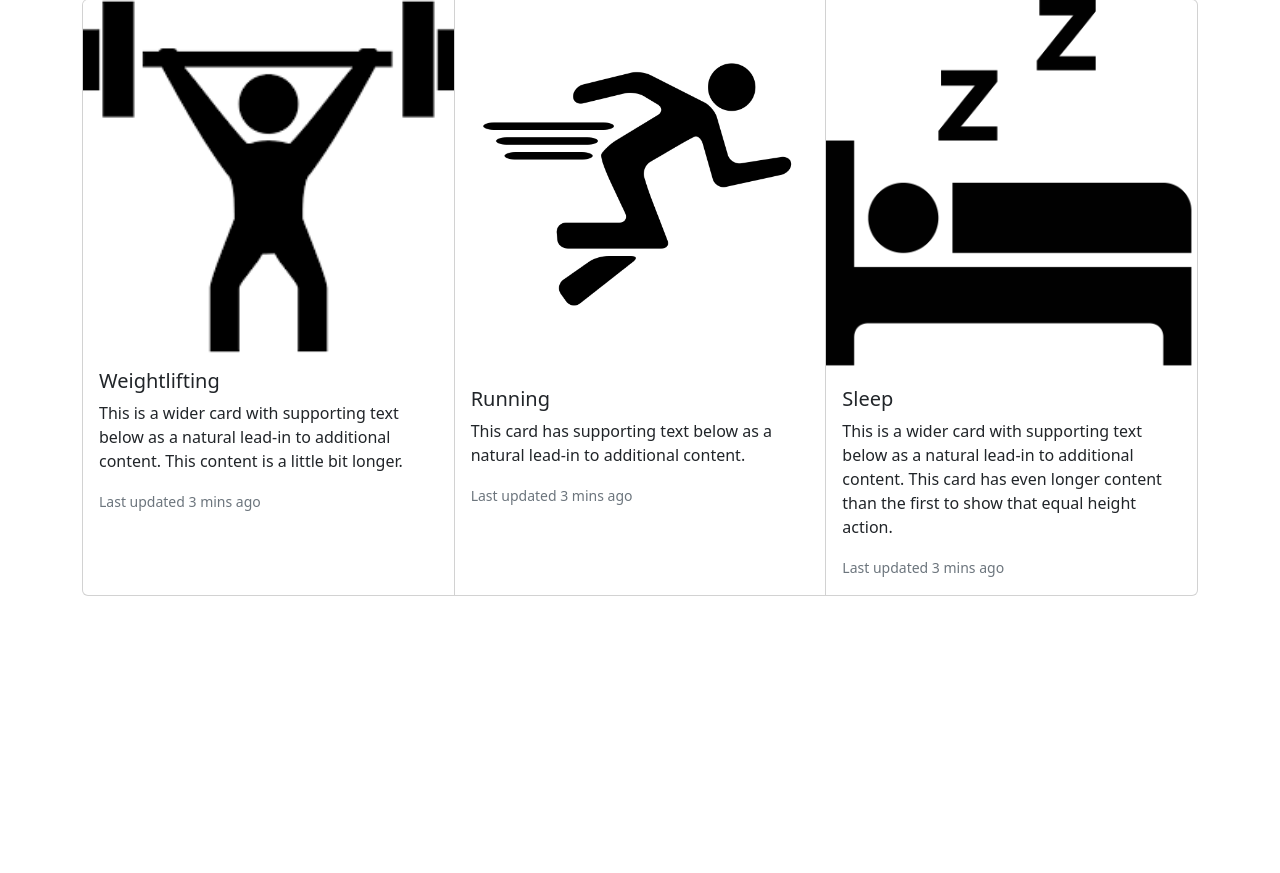
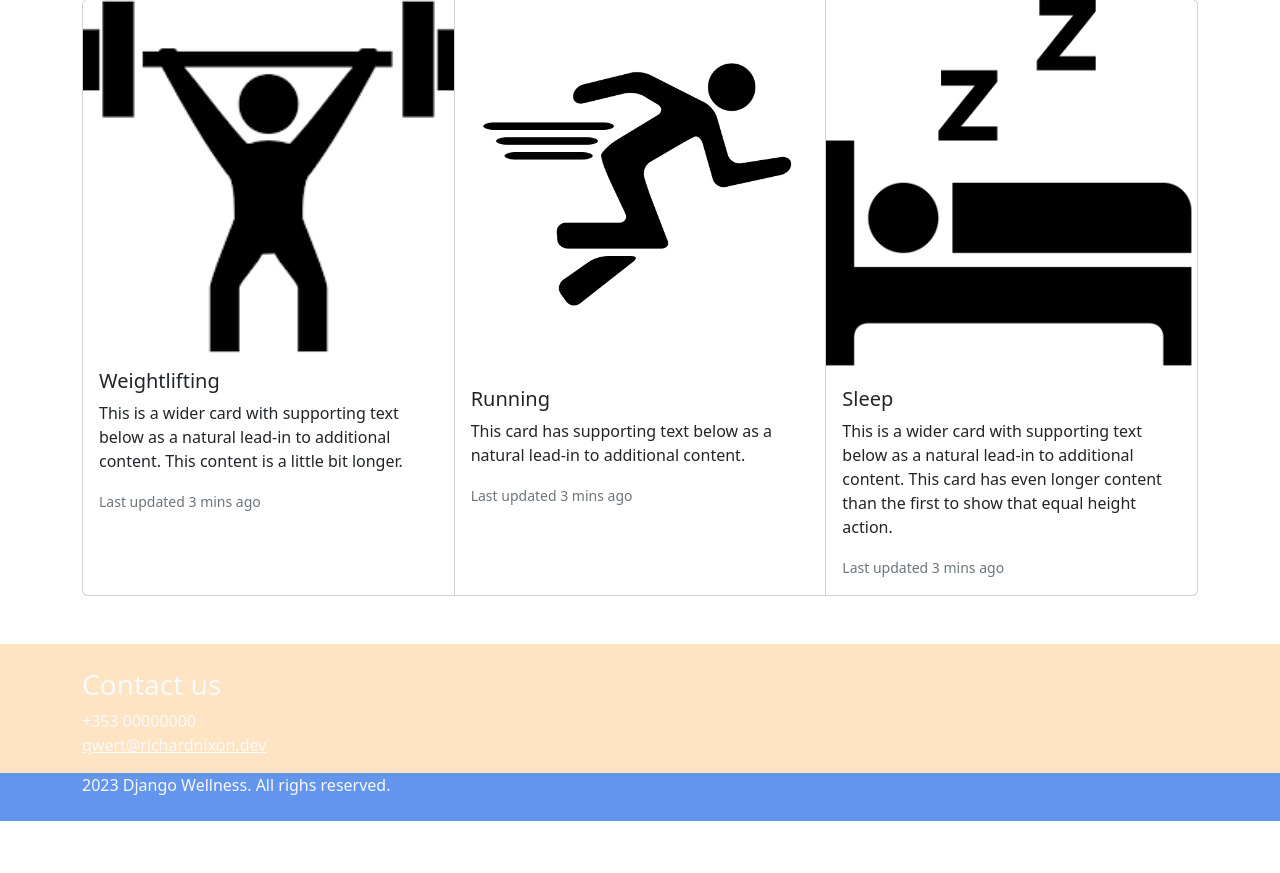
Before and after one commit to darkershell/django-wellness, a Django app: page / in a window 1280 px wide. Shown: the part 327-1200 px from the top of the page. Run offline with Django 4.2, Linux system fonts and the light colour scheme; some libraries are stand-ins or nearby versions.

Commit message:
Add footer

```diff
--- /dev/null
+++ b/wellness/core/static/css/style.css
@@ -0,0 +1,6 @@
+.main-footer{
+    background-color: bisque;
+}
+.rights{
+    background-color: cornflowerblue;
+}
--- a/wellness/core/templates/core/home.html
+++ b/wellness/core/templates/core/home.html
@@ -16,6 +16,7 @@
 
 
 <link href="{% static 'css/bootstrap.min.css' %}" rel="stylesheet">
+<link href="{% static 'css/style.css' %}" rel="stylesheet">
 
     <style>
       .bd-placeholder-img {
@@ -128,6 +129,29 @@
 
     <script src="{% static 'js/bootstrap.bundle.min.js'%}"></script>
 
+<footer class="main-footer mt-5 pt-4 text-light">
+  <div class="container">
+    <div class="row">
+      <div class="col">
+        <h3>Contact us</h3>
+        <address>
+          +353 00000000
+          <br/>
+          <a href="mailto:qwert@richardnixon.dev" class="text-light">qwert@richardnixon.dev</a>
+        </address>
+      </div>
+    </div>
+  </div>
+<div class="rights pb-4">
+  <div class="container">
+    <div class="row">
+      <div class="col">
+        {% now 'Y' %} Django Wellness. All righs reserved.
+      </div>
+    </div>
+  </div>
+</div>
+</footer>
 
   </body>
 </html>
```
